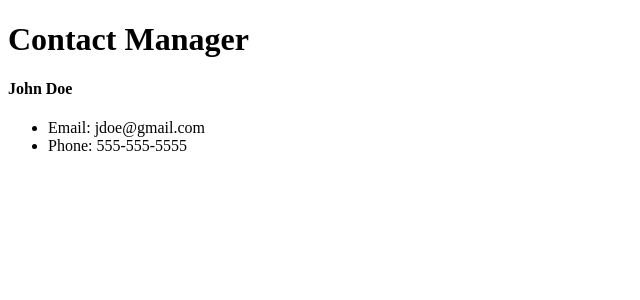
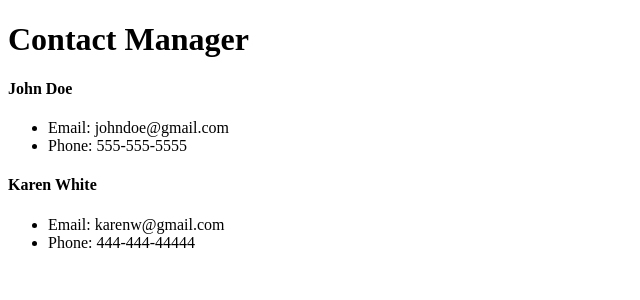
Before and after one commit to Galiant/contact-manager, a React (Create React App) app: page / in a window 1280 px wide. Shown: the top 300 px of the page, without its empty margins (0-640 px from the left). Built offline with nearby package versions, Linux system fonts and the light colour scheme.

Commit message:
Working with props in react

```diff
--- a/src/App.js
+++ b/src/App.js
@@ -7,8 +7,17 @@
   render() {
     return (
       <div className="App">
-        <Header />
-        <Contact />
+        <Header branding="Contact Manager" />
+        <Contact
+          name="John Doe"
+          email="johndoe@gmail.com"
+          phone="555-555-5555"
+        />
+        <Contact
+          name="Karen White"
+          email="karenw@gmail.com"
+          phone="444-444-44444"
+        />
       </div>
     );
   }
--- a/src/components/Contact.js
+++ b/src/components/Contact.js
@@ -2,12 +2,13 @@
 
 class Contact extends Component {
   render() {
+    const { name, email, phone } = this.props;
     return (
       <div>
-        <h4>John Doe</h4>
+        <h4>{name}</h4>
         <ul>
-          <li>Email: jdoe@gmail.com</li>
-          <li>Phone: 555-555-5555</li>
+          <li>Email: {email}</li>
+          <li>Phone: {phone}</li>
         </ul>
       </div>
     );
--- a/src/components/Header.js
+++ b/src/components/Header.js
@@ -1,9 +1,10 @@
 import React from 'react';
 
-const Header = () => {
+const Header = (props) => {
+  const { branding } = props;
   return (
     <div>
-      <h1>Contact Manager</h1>
+      <h1>{branding}</h1>
     </div>
   );
 };
```
